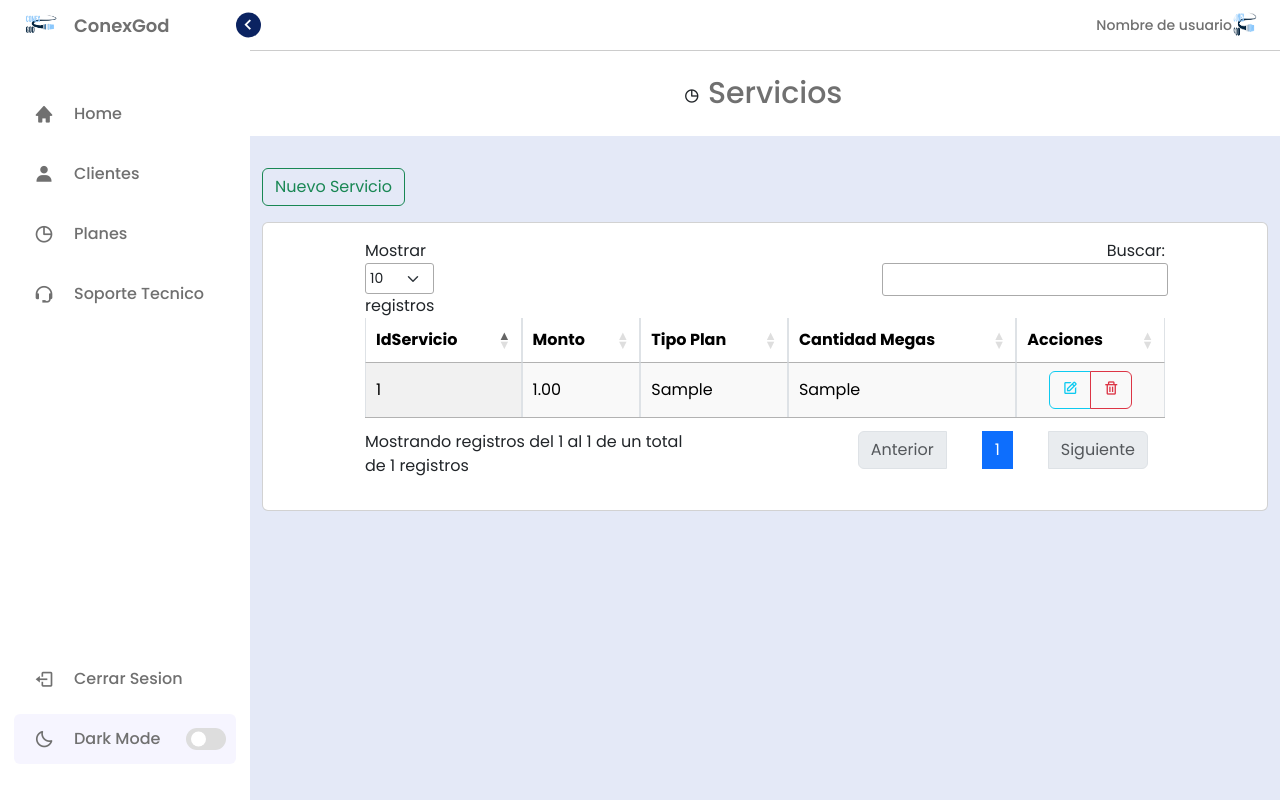
After one commit to JuanCruz2693/gestion_isp, a Django app: page /servicios/ in a window 1280 px wide. The commit adds this page. Run offline with Django 4.2, Linux system fonts and the light colour scheme; tables that the repository leaves empty hold one stand-in row (values such as "Sample post"); lists and menus that the app fills with data are empty; some libraries are stand-ins or nearby versions.

Commit message:
Modulo Servicio Terminado

```diff
--- a/clientes/forms.py
+++ b/clientes/forms.py
@@ -1,5 +1,5 @@
 from django import forms
-from .models import Cliente, Deuda
+from .models import Cliente, Deuda, Servicio
 
 class ClienteForm(forms.ModelForm):
     class Meta:
@@ -27,3 +27,8 @@ class DeudaForm(forms.ModelForm):
     class Meta:
         model = Deuda
         fields = ['mes_deuda', 'año_deuda']
+
+class ServiciosForm(forms.ModelForm):
+    class Meta:
+        model = Servicio
+        fields = ['monto', 'tipo_plan', 'cantidad_megas']
--- a/clientes/models.py
+++ b/clientes/models.py
@@ -12,7 +12,7 @@ class Zona(models.Model):
 
 
 class Servicio(models.Model):
-    idServicio = models.IntegerField(primary_key=True)
+    idServicio = models.AutoField(primary_key=True)
     monto = models.DecimalField(max_digits=10, decimal_places=2)
     tipo_plan = models.CharField(max_length=45)
     cantidad_megas = models.CharField(max_length=45)
--- /dev/null
+++ b/clientes/static/css/servicios.css
@@ -0,0 +1,4 @@
+div.dataTables_wrapper {
+    width: 800px;
+    margin: 0 auto;
+}
--- /dev/null
+++ b/clientes/static/js/servicios.js
@@ -0,0 +1,100 @@
+$("#btnNuevoServicios").click(function () {
+    $("#formServicios").trigger("reset");
+    $(".modal-header").css("background-color", "#28a745");
+    $(".modal-header").css("color", "white");
+    $(".modal-title").text("Nuevo Servicio");
+    $("#btnNuevoServicios").text("Nuevo Servicio");
+    $("#formServicios").attr("data-action", "guardar");
+    $("#modalNuevoServicio").modal("show");
+});
+
+$(document).ready(function () {
+    $("#formServicios").on("submit", function (event) {
+        event.preventDefault();
+
+        $.ajax({
+            type: "POST",
+            url: "http://127.0.0.1:8000/servicios/",
+            data: $(this).serialize(),
+            success: function (response) {
+                Swal.fire(
+                    'Perfecto!',
+                    response.message,
+                    'success'
+                );
+                $("#modalNuevoServicio").modal("hide");
+                window.location.href = "http://127.0.0.1:8000/servicios/";
+            },
+            error: function (error) {
+                console.log("Error:", error);
+            }
+        });
+    });
+});
+
+$(document).ready(function () {
+    $("#Servicios").DataTable({
+        scrollX: true,
+        "columnDefs": [{
+            "targets": 4,
+            "data": null,
+            "defaultContent": "<div class='text-center'><div class='btn-group'><button class='btn btn-outline-info btnEditar'><i class='bx bx-edit'></i></button><button class='btn btn-outline-danger btnEliminar'><i class='bx bx-trash'></i></button></div></div>"
+        }],
+        "language": {
+            "lengthMenu": "Mostrar _MENU_ registros",
+            "zeroRecords": "No se encontraron resultados",
+            "info": "Mostrando registros del _START_ al _END_ de un total de _TOTAL_ registros",
+            "infoEmpty": "Mostrando registros del 0 al 0 de un total de 0 registros",
+            "infoFiltered": "(filtrado de un total de _MAX_ registros)",
+            "sSearch": "Buscar:",
+            "oPaginate": {
+                "sFirst": "Primero",
+                "sLast": "Último",
+                "sNext": "Siguiente",
+                "sPrevious": "Anterior"
+            },
+            "sProcessing": "Procesando...",
+        }
+    });
+
+    dataTableInicializada = true;
+});
+
+
+$(document).on("click", ".btnEditar", function () {
+    // Obtener los valores del servicio que se va a editar
+    var servicioId = $(this).data("servicio-id");
+    var monto = $(this).closest("tr").find("td:eq(1)").text().trim();
+    var tipoPlan = $(this).closest("tr").find("td:eq(2)").text().trim();
+    var cantidadMegas = $(this).closest("tr").find("td:eq(3)").text().trim();
+
+    // Llenar el formulario de edición con los valores obtenidos
+    $("#formEdicion #form-edicion-id").val(servicioId);
+    $("#formEdicion #monto").val(monto);
+    $("#formEdicion #tipo_plan").val(tipoPlan);
+    $("#formEdicion #cantidad_megas").val(cantidadMegas);
+
+    $("#titulo-edicion").text("Editar Servicio");
+    $("#btnSubmit").text("Guardar");
+    $("#modal-edicion-crud").modal("show");
+
+    // Controlador de eventos para el formulario de edición
+    $("#formEdicion").on("submit", function (event) {
+        event.preventDefault();
+
+        $.ajax({
+            type: "POST",
+            url: "http://127.0.0.1:8000/servicios/",
+            data: $(this).serialize(),
+            success: function (response) {
+                console.log(response);
+                Swal.fire(
+                    "Perfecto!",
+                    response.success,
+                    "success"
+                );
+                $("#modal-edicion-crud").modal("hide");
+            }
+        });
+    });
+});
--- /dev/null
+++ b/clientes/templates/servicios.html
@@ -0,0 +1,132 @@
+{% extends "sidebar/sidebar.html" %}
+{% load static %}
+{% block title %}Servicios{% endblock %}
+{% block title_1 %}
+<i class='bx bx-pie-chart-alt icon'></i>
+<span class="text nav-text p-1">Servicios</span>
+{% endblock %}
+{% block content %}
+
+<div class="container my-3">
+    <div class="row">
+        <div class="col-lg-12">
+            <button id="btnNuevoServicios" type="button" class="btn btn-outline-success my-3">Nuevo Servicio</button>
+        </div>
+    </div>
+    <div class="row">
+        <div class="col-lg-12">
+            <div class="table-responsive">
+                <div class="card">
+                    <div class="card-body">
+                        <table id="Servicios" class="display nowrap table table-striped table-bordered table-condensed"
+                            style="width:100%">
+                            <thead>
+                                <tr>
+                                    <th>IdServicio</th>
+                                    <th>Monto</th>
+                                    <th>Tipo Plan</th>
+                                    <th>Cantidad Megas</th>
+                                    <th>Acciones</th>
+                                </tr>
+                            </thead>
+                            <tbody id="tablaServicios">
+                                {% for servicio in servicios %}
+                                <tr>
+                                    <td>{{ servicio.idServicio }}</td>
+                                    <td>{{ servicio.monto }}</td>
+                                    <td>{{ servicio.tipo_plan }}</td>
+                                    <td>{{ servicio.cantidad_megas }}</td>
+                                    <td><button class="btn btn-outline-primary btnEditar" data-servicio-id="{{ servicio.idServicio }}"><i class="bx bx-edit"></i></button>
+
+                                        <button class="btn btn-outline-danger btnEliminar"><i
+                                                class="bx bx-delete"></i></button>
+                                    </td>
+                                </tr>
+                                {% endfor %}
+                            </tbody>
+                        </table>
+                    </div>
+                </div>
+            </div>
+        </div>
+    </div>
+</div>
+<!-- Modal para Nuevo Servicio -->
+<div class="modal fade" id="modalNuevoServicio" tabindex="-1" role="dialog" aria-labelledby="exampleModalLabel"
+    aria-hidden="true">
+    <div class="modal-dialog" role="document">
+        <div class="modal-content">
+            <div class="modal-header">
+                <h5 class="modal-title" id="exampleModalLabel">Nuevo Servicio</h5>
+            </div>
+            <div class="modal-body">
+                <form method="post">
+                    {% csrf_token %}
+                    {{ form_servicios.as_p }}
+                    <div class="modal-footer">
+                        <button type="button" class="btn btn-secondary" data-bs-dismiss="modal">Cancelar</button>
+                        <button type="submit" id="btnSubmit" class="btn btn-success">Guardar</button>
+                    </div>
+                </form>
+            </div>
+        </div>
+    </div>
+</div>
+
+<!-- Modal para editar servicio -->
+<div class="modal fade" id="modalEdicionServicio" tabindex="-1" role="dialog"
+    aria-labelledby="modalEdicionServicioLabel" aria-hidden="true">
+    <div class="modal-dialog" role="document">
+        <div class="modal-content">
+            <div class="modal-header">
+                <h5 class="modal-title" id="modalEdicionServicioLabel">Editar Servicio</h5>
+                <button type="button" class="close" data-dismiss="modal" aria-label="Close">
+                    <span aria-hidden="true">&times;</span>
+                </button>
+            </div>
+            <div class="modal-body">
+                <form id="formEdicion" method="post">
+                    {% csrf_token %}
+                    <input type="hidden" id="form-edicion-id" name="id" value="">
+                    <div class="mb-3">
+                        <label for="monto">Monto:</label>
+                        <input type="text" id="monto" name="monto" class="form-control">
+                    </div>
+                    <div class="mb-3">
+                        <label for="tipo_plan">Tipo de Plan:</label>
+                        <input type="text" id="tipo_plan" name="tipo_plan" class="form-control">
+                    </div>
+                    <div class="mb-3">
+                        <label for="cantidad_megas">Cantidad de Megas:</label>
+                        <input type="text" id="cantidad_megas" name="cantidad_megas" class="form-control">
+                    </div>
+                    <div class="modal-footer">
+                        <button type="button" class="btn btn-secondary" data-dismiss="modal">Cerrar</button>
+                        <button type="submit" id="btnSubmit" class="btn btn-primary">Guardar</button>
+                    </div>
+                </form>
+            </div>
+        </div>
+    </div>
+</div>
+
+
+<!-- jQuery -->
+<script src="https://ajax.googleapis.com/ajax/libs/jquery/3.5.1/jquery.min.js"></script>
+
+<!-- Popper.js (si es necesario) -->
+<script src="https://cdn.jsdelivr.net/npm/@popperjs/core@2.11.8/dist/umd/popper.min.js"
+    integrity="sha384-I7E8VVD/ismYTF4hNIPjVp/Zjvgyol6VFvRkX/vR+Vc4jQkC+hVqc2pM8ODewa9r"
+    crossorigin="anonymous"></script>
+
+<!-- sweetalert JS -->
+<script src="https://unpkg.com/sweetalert/dist/sweetalert.min.js"></script>
+
+<!-- DataTables JS -->
+<script src="https://cdn.datatables.net/1.13.6/js/jquery.dataTables.min.js"></script>
+<script src="https://cdn.datatables.net/1.13.6/js/dataTables.bootstrap5.min.js"></script>
+<script src="{% static 'js/servicios.js' %}"></script>
+</body>
+
+</html>
+{% endblock %}
--- a/clientes/templates/sidebar/sidebar.html
+++ b/clientes/templates/sidebar/sidebar.html
@@ -74,7 +74,7 @@
         integrity="sha512-iecdLmaskl7CVkqkXNQ/ZH/XLlvWZOJyj7Yy7tcenmpD1ypASozpmT/E0iPtmFIB46ZmdtAc9eNBvH0H/ZpiBw=="
         crossorigin="anonymous" referrerpolicy="no-referrer" />
 
-    <!--Importamos los script-->
+    <link rel="stylesheet" href="{% static 'css/servicios.css' %}">
 
 
     <!--crsf token-->
@@ -145,7 +145,7 @@
                     </li>-->
 
                     <li class="nav-link">
-                        <a href="#">
+                        <a href="{% url 'servicios' %}">
                             <i class='bx bx-pie-chart-alt icon'></i>
                             <span class="text nav-text">Planes</span>
                         </a>
--- a/clientes/urls.py
+++ b/clientes/urls.py
@@ -11,5 +11,6 @@ urlpatterns = [
     path('alta/<int:id>/', views.alta, name='alta'),
     path('suspender/<int:id>/', views.suspender_cliente, name='suspender_cliente'),
     path('users/logout/', views.logout_view, name='logout'),
-    path('generar_deuda/', views.generar_dedua, name='generar_deuda'),
+    path('generar_deuda/', views.generar_deuda, name='generar_deuda'),
+    path('servicios/', views.servicios, name='servicios'),
 ]
--- a/clientes/views.py
+++ b/clientes/views.py
@@ -1,16 +1,12 @@
 from django.shortcuts import render, redirect
-from .forms import ClienteForm, DeudaForm
+from .forms import ClienteForm, DeudaForm, ServiciosForm, LoginForm
 from .models import Servicio, Zona, Cliente, Deuda, ClienteDeuda
 from django.http.response import JsonResponse
-from datetime import datetime
 from django.contrib.auth import authenticate, login, logout
 from django.contrib.auth.decorators import login_required
 
 
 # Create your views here.
-
-from .forms import LoginForm
-
 
 def login_view(request):
     if request.method == "POST":
@@ -139,7 +135,7 @@ def suspender_cliente(request, id):
         return JsonResponse({"message": "Suspendido exitosamente"})
 
 
-def generar_dedua(request):
+def generar_deuda(request):
     form_deuda = DeudaForm(request.POST or None)
     if form_deuda.is_valid():
         mes = form_deuda.cleaned_data["mes_deuda"]
@@ -156,3 +152,33 @@ def generar_dedua(request):
     else:
         response_data = {"error": "Error al generar la deuda"}
         return JsonResponse(response_data, status=400)
+
+
+def servicios(request):
+    form_servicios = ServiciosForm()
+
+    if request.method == "POST":
+        form_servicios = ServiciosForm(request.POST or None)
+
+        if form_servicios.is_valid():
+            monto = form_servicios.cleaned_data["monto"]
+            tipo_plan = form_servicios.cleaned_data["tipo_plan"]
+            cantidad_megas = form_servicios.cleaned_data["cantidad_megas"]
+
+            servicio = Servicio(
+                monto=monto, tipo_plan=tipo_plan, cantidad_megas=cantidad_megas
+            )
+            servicio.save()
+
+            servicio_data = {
+                "monto": servicio.monto,
+                "tipo_plan": servicio.tipo_plan,
+                "cantidad_megas": servicio.cantidad_megas,
+            }
+
+            return redirect('servicio')
+    else:
+        # Obtener la lista de servicios desde la base de datos
+        servicios = Servicio.objects.all()
+
+    return render(request,"servicios.html",{"form_servicios": form_servicios, "servicios": servicios})
```
Also changed, not shown: clientes/migrations/0010_alter_servicio_idservicio.py (added), clientes/migrations/0011_alter_servicio_idservicio.py (added), clientes/migrations/0012_alter_servicio_idservicio.py (added), clientes/static/js/sidebar.js (line endings or trailing spaces).
